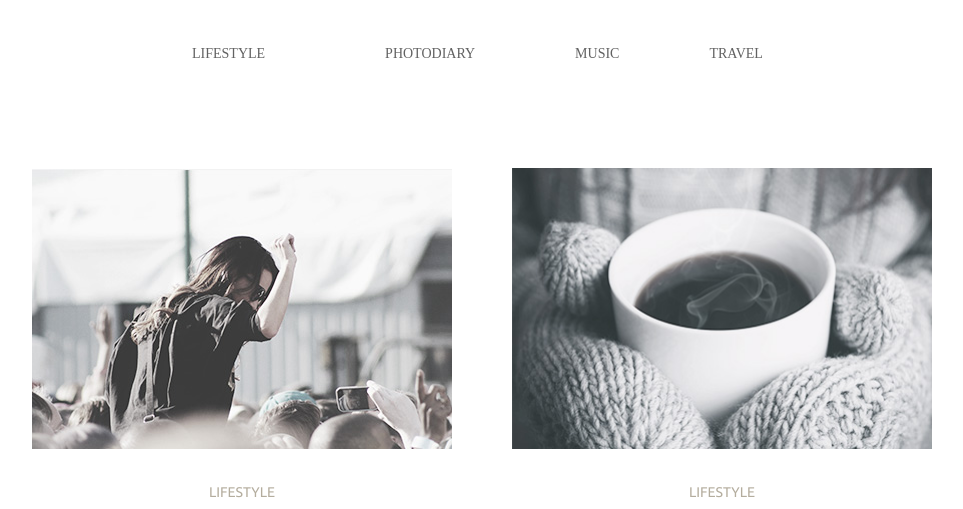
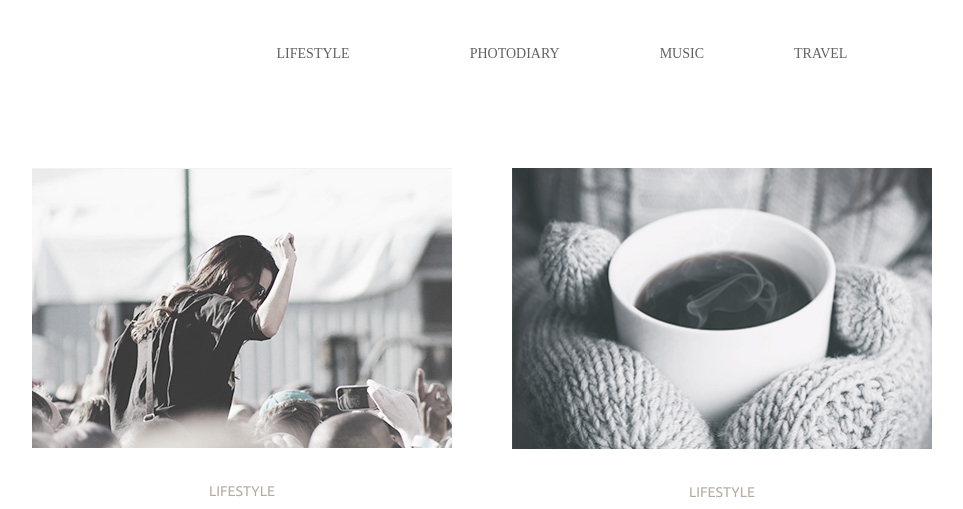
Before and after one commit to IrinaZamkova/ph-pages, a plain HTML site: page modul-3/HW-modul-3/modul-3/index.html in a window 1280 px wide. Shown: the top 509 px of the page, without its empty margins (158-1121 px from the left). Drawn offline with Linux system fonts and the light colour scheme; files that its build step writes are made by us from their sources.

Commit message:
HW-modif.2

```diff
--- a/modul-3/HW-modul-3/modul-3/css/styles.css
+++ b/modul-3/HW-modul-3/modul-3/css/styles.css
@@ -27,7 +27,9 @@ ul.site-novigation {
   text-align: center;
   list-style: none;
 }
-
+.site-novigation-list {
+  text-align: center;
+  }
 .site-novigation-list li {
   display: inline-block;
   list-style: none;
@@ -72,7 +74,9 @@ ul.mane-content-stories {
   width: 420px;
   height: 610px;
 }
-
+.content-story {
+  vertical-align: top;
+  }
 .mane-content-stories li:nth-child(odd) {
   margin-right: 60px;
 }
@@ -113,6 +117,7 @@ img {
   margin-bottom: 70px;
   font-size: 20px;
   line-height: 24px;
+  padding: 20px,32px;
   text-align: center;
   font-family: "PlayfairDisplay";
   color: rgb(98, 98, 98);
```
